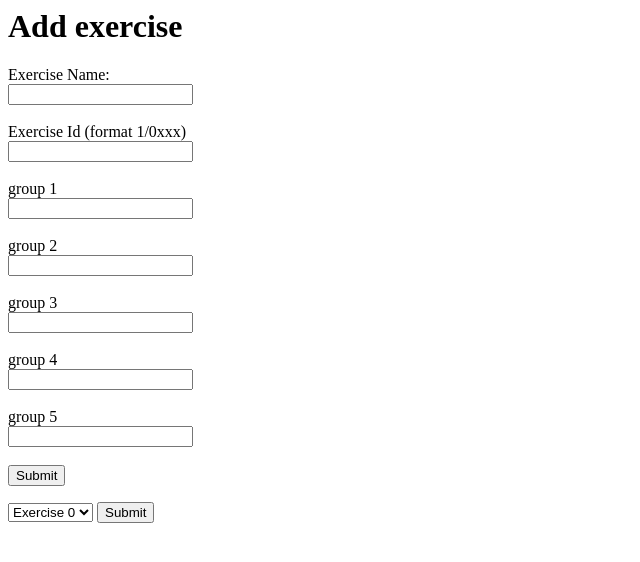
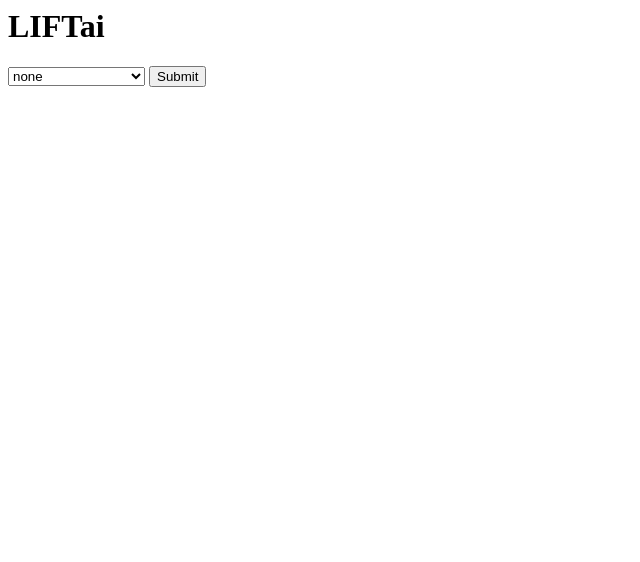
Before and after one commit to blee03/liftai, a Django app: page /mainapp/add/ in a window 1280 px wide. Shown: the top 562 px of the page, without its empty margins (0-640 px from the left). Run offline with Django 4.2, Linux system fonts and the light colour scheme.

Commit message:
array created from user input

```diff
--- a/mainapp/templates/addE.html
+++ b/mainapp/templates/addE.html
@@ -1,38 +1,25 @@
-<h1>Add exercise</h1>
+<h1>LIFTai</h1>
 
-<form action="addrecord/" method="post">
-{% csrf_token %}
-Exercise Name:<br>
-<input name="name">
-<br><br>
-Exercise Id (format 1/0xxx)<br>
-<input name="id">
-<br><br>
-group 1<br>
-<input name="g1">
-<br><br>
-group 2<br>
-<input name="g2">
-<br><br>
-group 3<br>
-<input name="g3">
-<br><br>
-group 4<br>
-<input name="g4">
-<br><br>
-group 5<br>
-<input name="g5">
-<br><br>
-<input type="submit" value="Submit">
-</form>
-
-<form action="sendVector/" method="post">
+<form action = "sendExercise/" method="post">
     {% csrf_token %}
-    <select name="exercise">
-        <option name = "0">Exercise 0</option>
-        <option name = "1">Exercise 1</option>
-        <option name = "2">Exercise 2</option>
-        <option name = "3">Exercise 3</option>
+    <select name="arms">
+        <option value="none">none</option>
+        <option value="exercise1">flat bench</option>
+        <option value="exercise2">overhead press</option>
+        <option value="exercise3">bent over rows</option>
+        <option value="exercise4">standard rows</option>
+        <option value="exercise5">tricep pushdown</option>
+        <option value="exercise6">chest fly</option>
+        <option value="exercise7">last pulldown</option>
+        <option value="exercise8">preacher curl</option>
+        <option value="exercise9">lat fly</option>
+        <option value="exercise10">incline bench</option>
+        <option value="exercise11">rear delt fly</option>
+        <option value="exercise12">chest press</option>
+        <option value="exercise13">reverse curls</option>
+        <option value="exercise14">hammer curls</option>
+        <option value="exercise15">dumbell rows</option>
+        <option value="exercise16">horizonat cable pull</option>
     </select>
     <input type="submit" value="Submit" />
 </form>
--- a/mainapp/templates/indexE.html
+++ b/mainapp/templates/indexE.html
@@ -1,6 +1,6 @@
 <h1>Members</h1>
 
-<p>{{ testArrayHTML }}</p>
+<p>{{ htmlOutput }}</p>
 
 <p>
 <a href="/mainapp/add/">Add exercise</a>
--- a/mainapp/urls.py
+++ b/mainapp/urls.py
@@ -6,4 +6,5 @@ urlpatterns = [
   path('add/', views.add, name='addE'),
   path('add/addrecord/', views.addrecord, name='addrecord'),
   path('add/sendVector/', views.sendVector, name='sendVector'),
+  path('add/sendExercise/', views.sendExercise, name='sendExercise'),
 ]
--- a/mainapp/views.py
+++ b/mainapp/views.py
@@ -3,12 +3,13 @@ from django.template import loader
 from django.urls import reverse
 from .models import Members
 from .models import Test
+from .models import Input
 
 def index(request):
-  vectorOutput = Test.objects.all().values()
+  testInput = Input.objects.all().values()
   template = loader.get_template('indexE.html')
   context = {
-    'testArrayHTML': vectorOutput,
+    'htmlOutput': testInput,
   }
   return HttpResponse(template.render(context, request))
 
@@ -44,7 +45,7 @@ def sendVector(request):
   return HttpResponseRedirect(reverse('indexE'))
 
 def delete_everything(self):
-  Test.objects.all().delete()
+  Input.objects.all().delete()
 
 #find the indicies where the user has selected the excersize and return them in vector form
 def findones(vector):
@@ -66,3 +67,46 @@ def matchlist(ind, filename):
                 break
         return thearray[i]
     Exception("unable to find a match for your excersize")
+
+def sendExercise(request):
+  arrayOut = []
+  arrayOut.append(1) if request.POST['arms'] == "exercise1" else arrayOut.append(0)
+  arrayOut.append(1) if request.POST['arms'] == "exercise2" else arrayOut.append(0)
+  arrayOut.append(1) if request.POST['arms'] == "exercise3" else arrayOut.append(0)
+  arrayOut.append(1) if request.POST['arms'] == "exercise4" else arrayOut.append(0)
+  arrayOut.append(1) if request.POST['arms'] == "exercise5" else arrayOut.append(0)
+  arrayOut.append(1) if request.POST['arms'] == "exercise6" else arrayOut.append(0)
+  arrayOut.append(1) if request.POST['arms'] == "exercise7" else arrayOut.append(0)
+  arrayOut.append(1) if request.POST['arms'] == "exercise8" else arrayOut.append(0)
+  arrayOut.append(1) if request.POST['arms'] == "exercise9" else arrayOut.append(0)
+  arrayOut.append(1) if request.POST['arms'] == "exercise10" else arrayOut.append(0)
+  arrayOut.append(1) if request.POST['arms'] == "exercise11" else arrayOut.append(0)
+  arrayOut.append(1) if request.POST['arms'] == "exercise12" else arrayOut.append(0)
+  arrayOut.append(1) if request.POST['arms'] == "exercise13" else arrayOut.append(0)
+  arrayOut.append(1) if request.POST['arms'] == "exercise14" else arrayOut.append(0)
+  arrayOut.append(1) if request.POST['arms'] == "exercise15" else arrayOut.append(0)
+  arrayOut.append(1) if request.POST['arms'] == "exercise16" else arrayOut.append(0)
+
+  testInput = Input(0,0,0,0,0,0,0,0,0,0,0,0,0,0,0,0)
+  delete_everything(testInput)
+
+  testInput = Input(
+  e0 = arrayOut[0],
+  e1 = arrayOut[1],
+  e2 = arrayOut[2],
+  e3 = arrayOut[3],
+  e4 = arrayOut[4],
+  e5 = arrayOut[5],
+  e6 = arrayOut[6],
+  e7 = arrayOut[7],
+  e8 = arrayOut[8],
+  e9 = arrayOut[9],
+  e10 = arrayOut[10],
+  e11 = arrayOut[11],
+  e12 = arrayOut[12],
+  e13 = arrayOut[13],
+  e14 = arrayOut[14],
+  e15 = arrayOut[15],
+  )
+  testInput.save()
+  return HttpResponseRedirect(reverse('indexE'))
```
Also changed, not shown: mainapp/models.py (+18 -0 lines), db.sqlite3, mainapp/migrations/0003_input.py (added).
